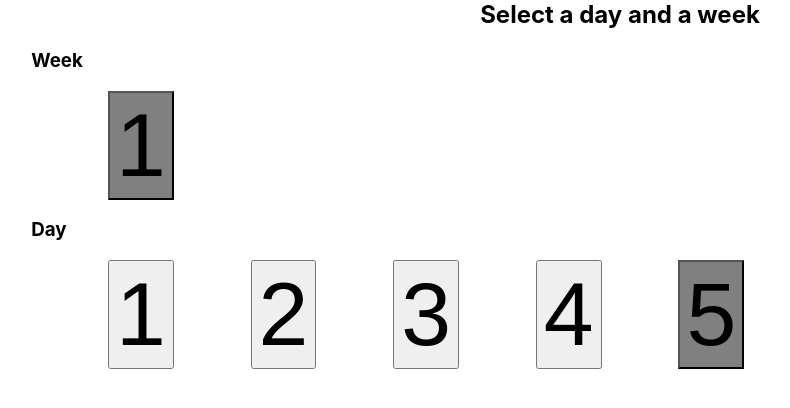
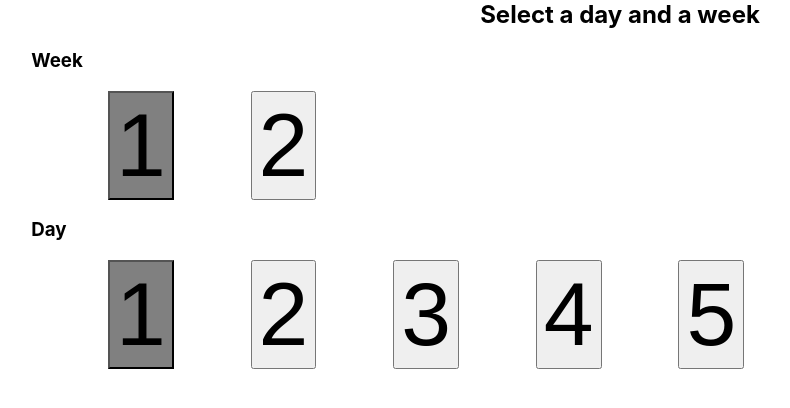
Before and after one commit to joedownard/workout-tracker, a React (Create React App) app: page / in a window 1280 px wide. Shown: the top 408 px of the page, without its empty margins (20-810 px from the left). Built offline with nearby package versions, Linux system fonts and the light colour scheme.

Commit message:
Added another day on another week.

```diff
--- a/src/App.js
+++ b/src/App.js
@@ -4,7 +4,7 @@ import {Checkbox} from '@material-ui/core';
 
 function App() {
     const [week, setWeek] = useState(0)
-    const [day, setDay] = useState(4)
+    const [day, setDay] = useState(0)
 
     const program = [[[{
         name: "Back Squat",
@@ -186,7 +186,41 @@ function App() {
                 RPE: "9",
                 weight: 20
             },]
-        },],]]
+        },]],
+        [[{
+            name: "BARBELL BENCH PRESS",
+            notes: "TOP SET. LEAVE ~2 REPS IN THE TANK. HARD SET.",
+            sets: [{reps: 2, RPE: "90%", weight: 70}]
+        },{
+            name: "BARBELL BENCH PRESS",
+            notes: "SET UP A COMFORTABLE ARCH, SLIGHT PAUSE ON THE CHEST, EXPLODE UP",
+            sets: [{reps: 6, RPE: "77.5%", weight: 60},{reps: 6, RPE: "77.5%", weight: 60},{reps: 6, RPE: "77.5%", weight: 60},]
+        },{
+            name: "CHIN-UP",
+            notes: "UNDERHAND GRIP, PULL YOUR CHEST TO THE BAR, ADD WEIGHT IF NEEDED TO HIT RPE",
+            sets: [{reps: 10, RPE: "8", weight: 0},]
+        },{
+            name: "STANDING ARNOLD DUMBBELL PRESS",
+            notes: "ROTATE THE DBS IN AT THE BOTTOM AND OUT AT THE TOP",
+            sets: [{reps: 10, RPE: "9", weight: 17.5},]
+        },{
+            name: "CHEST-SUPPORTED DUMBBELL ROW",
+            notes: "LIE ON AN INCLINE BENCH AND DO ROWS - PULL WITH LATS!",
+            sets: [{reps: 12, RPE: "9", weight: 20},]
+        },{
+            name: "FACE PULL",
+            notes: "CAN USE CABLE/ROPE OR BAND, RETRACT YOUR SHOULDER BLADES AS YOU PULL",
+            sets: [{reps: 15, RPE: "9", weight: 35},]
+        },{
+            name: "DUMBBELL LATERAL RAISE",
+            notes: "ARC THE DUMBBELL OUT, MIND-MUSCLE CONNECTION WITH MIDDLE FIBERS",
+            sets: [{reps: 15, RPE: "10", weight: 10},]
+        },{
+            name: "CONCENTRATION BICEP CURL",
+            notes: "PIN YOUR ELBOW AGAINST YOUR UPPER LEG OR THE BACK OF A BENCH",
+            sets: [{reps: 12, RPE: "9", weight: 15},]
+        },]]
+    ]
     const exerciseList = program[week][day].map((exercise, index) => <Exercise dayProgram={program[week][day]}
                                                                                key={index} pageNumber={index + 1}/>)
     return (
```
